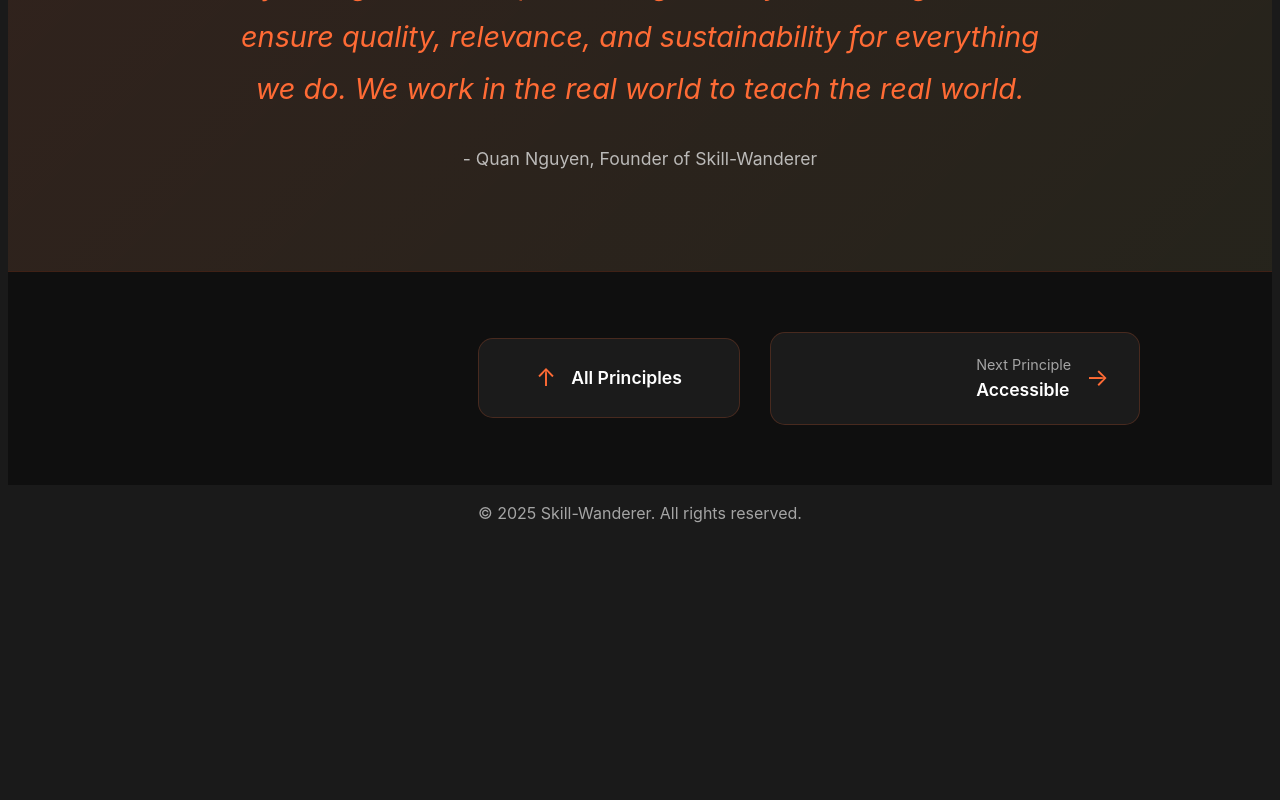
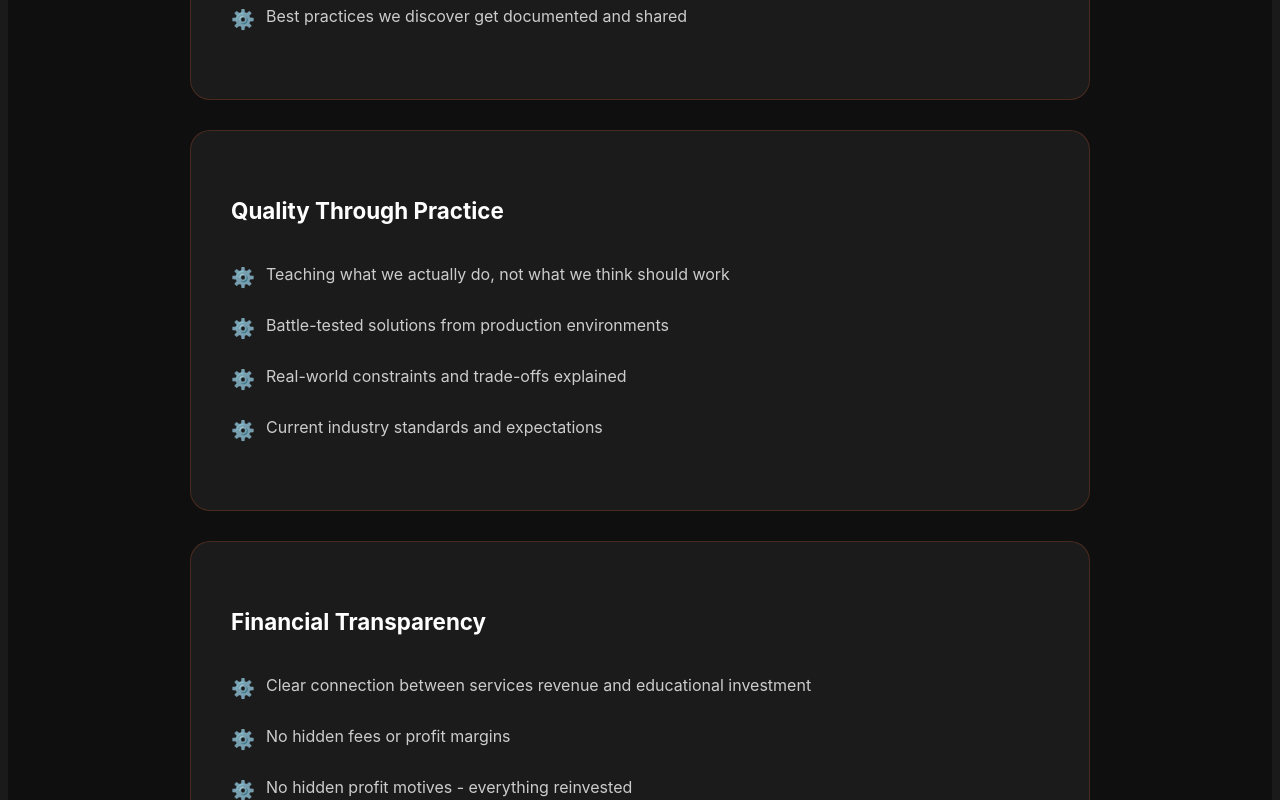
Before and after one commit to skill-wanderer/skill-wanderer-landing-page, a Nuxt app: page /principles/tech-services in a window 1280 px wide. Shown: the part 5780-6580 px from the top of the page. Before the commit the page ends 6330 px from the top, so only its background shows below. Built offline with nearby package versions, Linux system fonts and the light colour scheme.

Commit message:
fix text

```diff
--- a/pages/principles/accessible.vue
+++ b/pages/principles/accessible.vue
@@ -175,6 +175,7 @@ const practiceExamples = [
     title: 'Removing Hidden Barriers',
     items: [
       'Multiple learning formats to suit different styles and bandwidths',
+      'No geographic restrictions - content accessible worldwide',
       'Community support that\'s also free - no paid Discord channels',
       'Clear learning paths so you never feel lost or overwhelmed'
     ]
--- a/pages/principles/creativity.vue
+++ b/pages/principles/creativity.vue
@@ -1,5 +1,7 @@
 <template>
   <div>
+        <!-- Navigation -->
+    <TheNavigation />
     <!-- Hero Section -->
     <PrincipleHero
       :number="5"
--- a/pages/principles/tech-services.vue
+++ b/pages/principles/tech-services.vue
@@ -141,14 +141,12 @@
           </div>
         </div>
       </div>
-    </section>
-
-    <!-- Practice Section -->
+    </section>    <!-- Practice Section -->
     <PrinciplePractice
       title="The Engine in Action"
       subtitle="How we integrate services and education"
       :list-icon="'⚙️'"
-      :practices="practiceItems"
+      :examples="practiceItems"
     />
 
     <!-- Quote Section -->
@@ -264,7 +262,7 @@ const practiceItems = [
     title: "Financial Transparency",
     items: [
       "Clear connection between services revenue and educational investment",
-      "Public reporting on how funds support the mission",
+      "No hidden fees or profit margins",
       "No hidden profit motives - everything reinvested",
       "Sustainable model that doesn't depend on charity"
     ]
```
